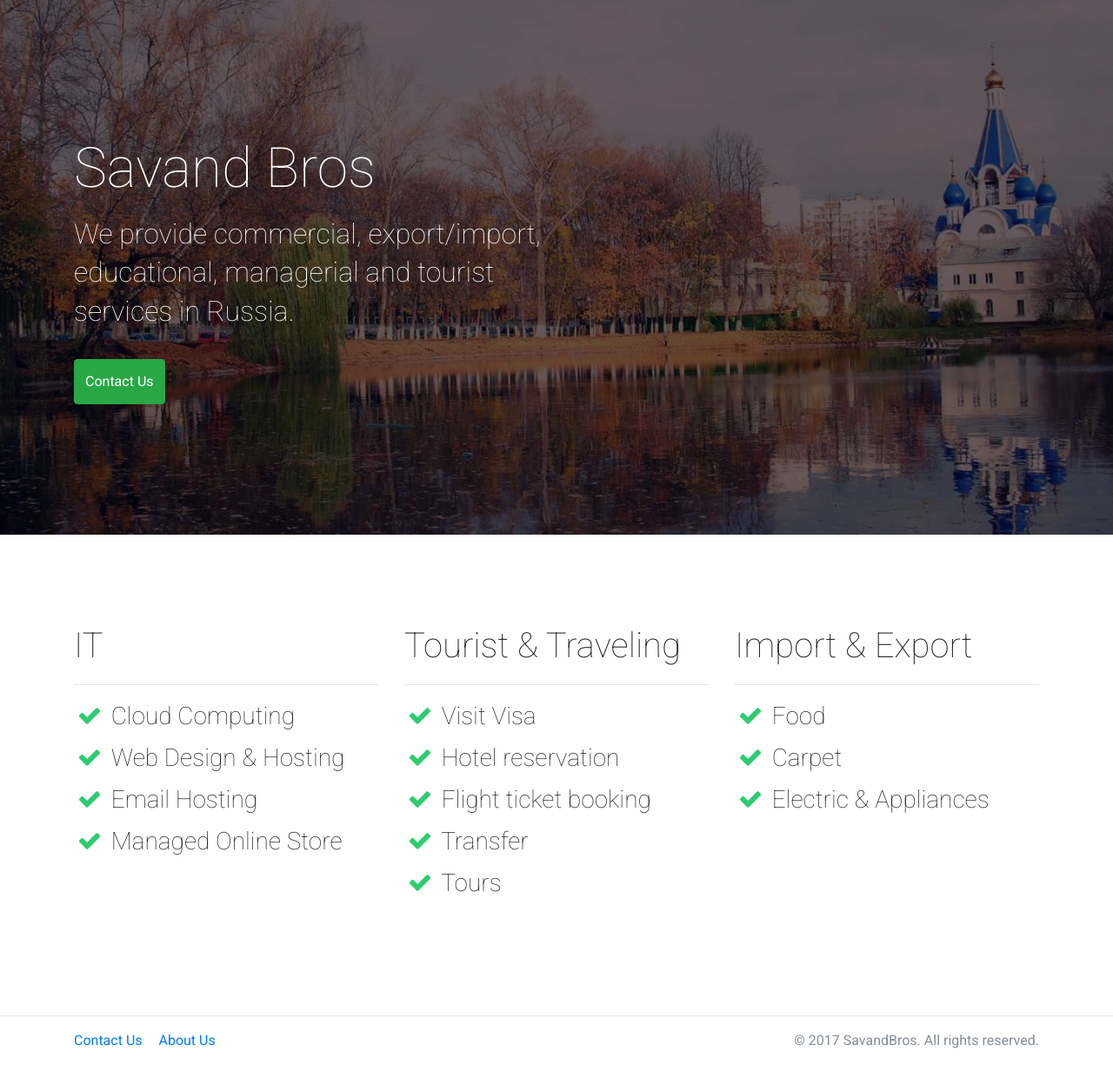
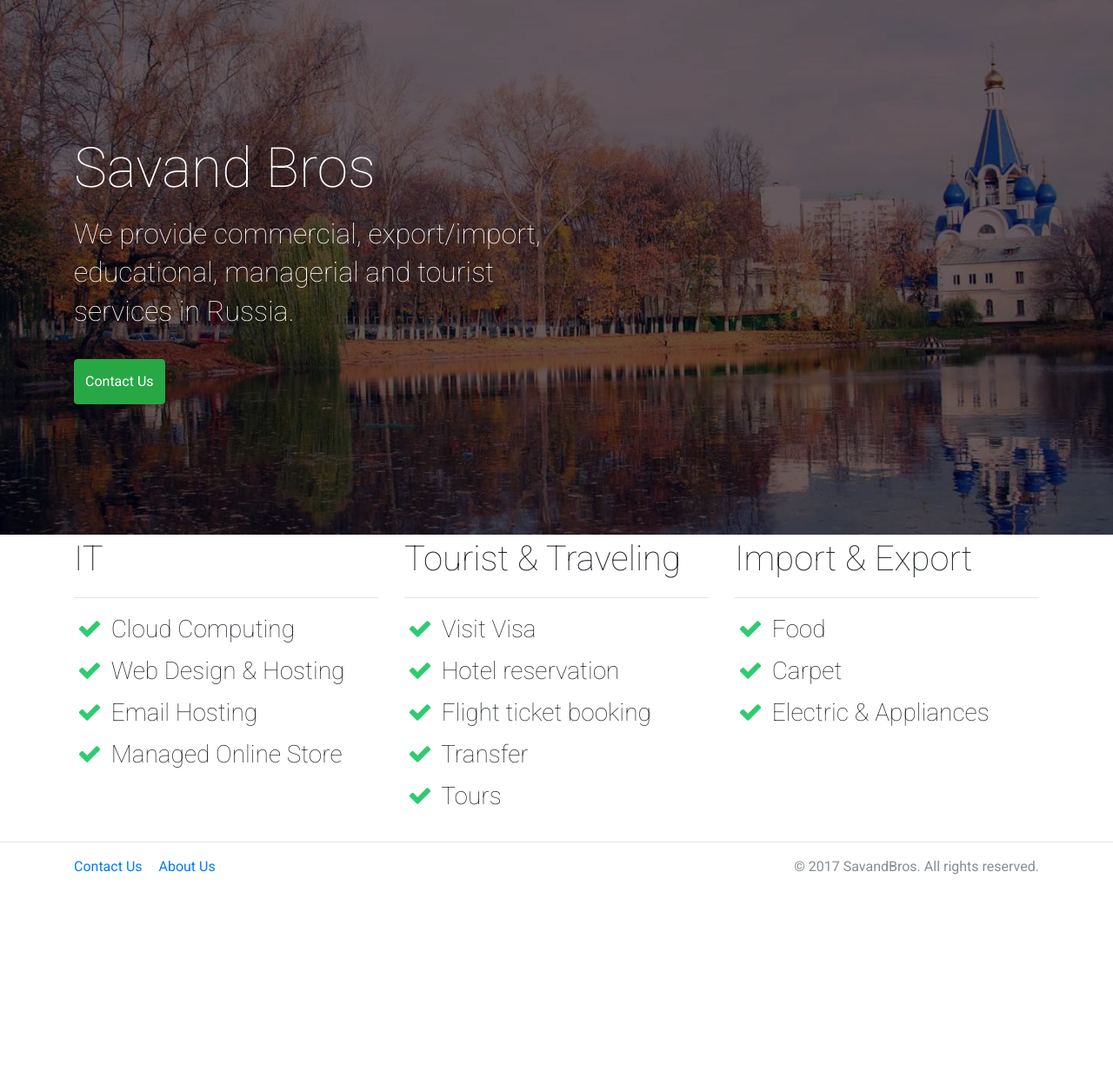
Before and after one commit to SavandBros/savandbros.com, a Django app: template templates/home.html in a window 1280 px wide. Shown: the part 82-1307 px from the top of the page at 87% size. After the commit the page ends 1088 px from the top, so only its background shows below. Run offline with Django 3.2, Linux system fonts and the light colour scheme; the template is opened without the code that fills it, so the values that code supplies are empty; some libraries are stand-ins or nearby versions.

Commit message:
Update design

```diff
--- a/templates/home.html
+++ b/templates/home.html
@@ -1,8 +1,8 @@
 {% extends 'base.html' %}
 
-{% block title %}Home{% endblock title %}
+{% load staticfiles  i18n %}
 
-{% load staticfiles  i18n %}
+{% block title %}{% trans "Home" %}{% endblock title %}
 
 {% block content %}
 
@@ -27,7 +27,7 @@
   </div>
 
   {# Services #}
-  <div class="container s-pad-y">
+  <div class="container s-pad-y-hard">
     <div class="row">
       <div class="col-lg-4">
         <h1>IT</h1>
```
